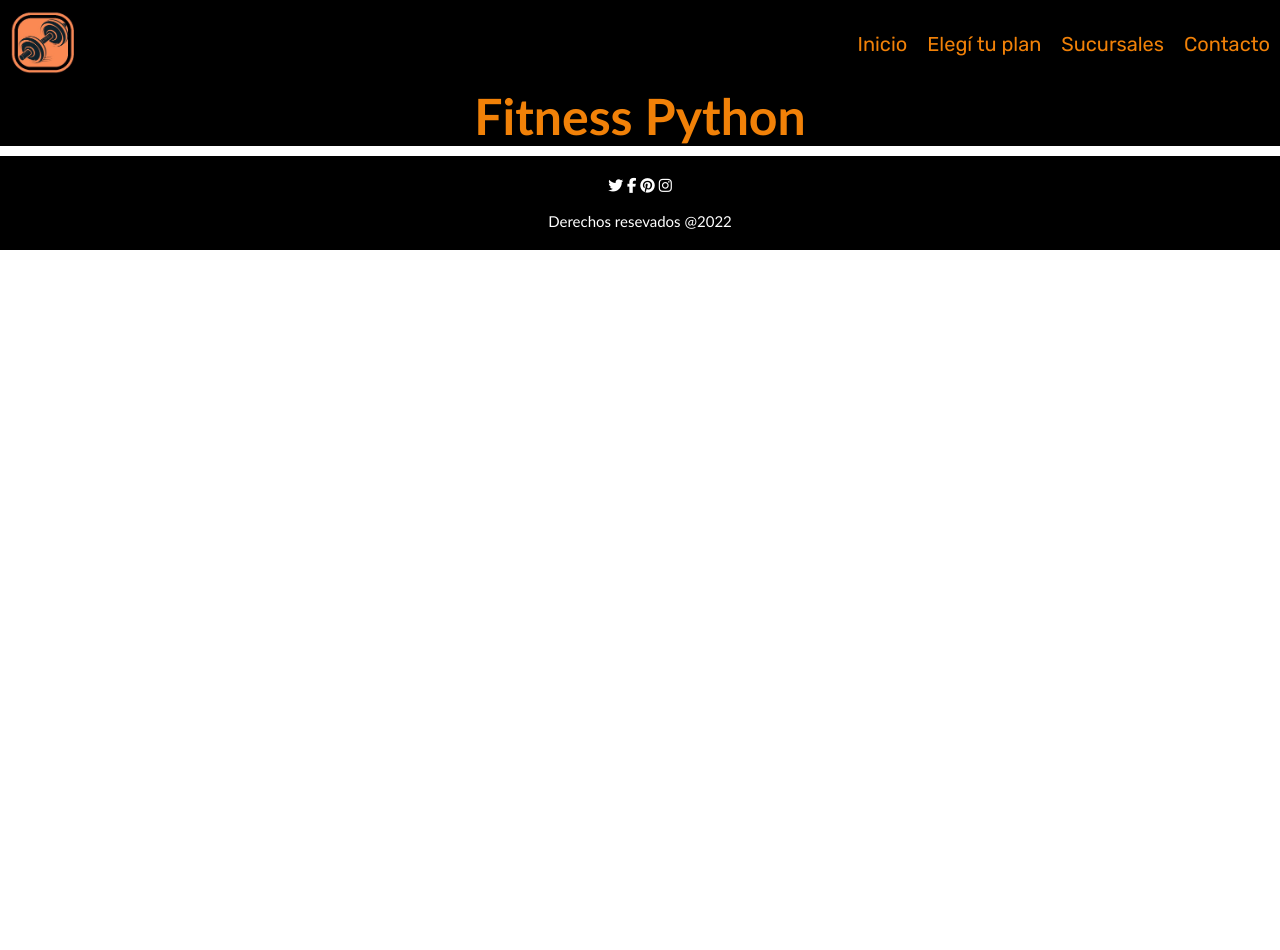
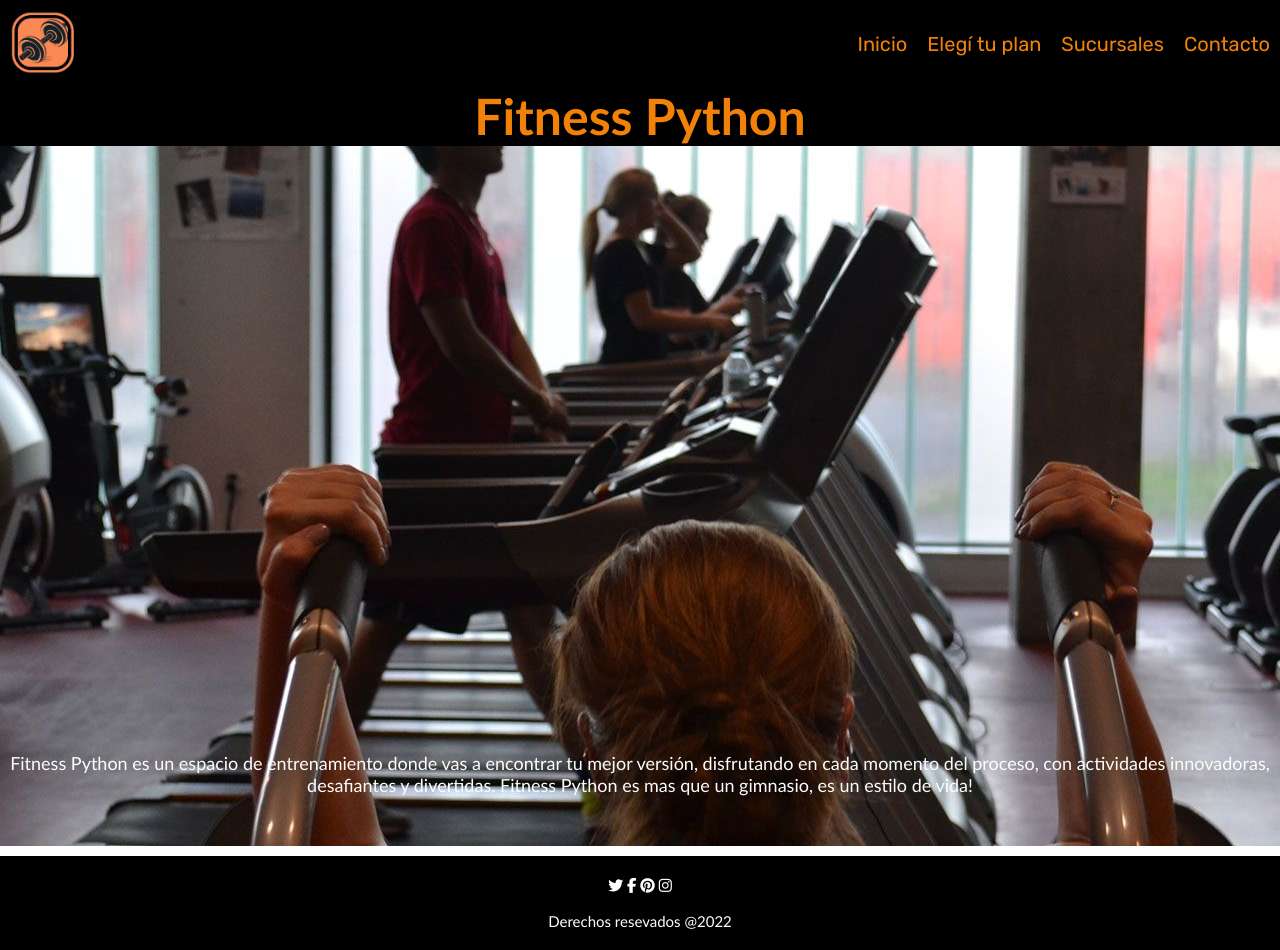
Before and after one commit to FranciscoAre151/Fitness-Python, a plain HTML site: page Proyecto final/index.html in a window 1280 px wide. Before the commit the page ends 800 px from the top, so only its background shows below. Drawn offline with nearby package versions, Linux system fonts and the light colour scheme.

Commit message:
Pagina de inicio

```diff
--- a/Proyecto final/Styles.css
+++ b/Proyecto final/Styles.css
@@ -57,19 +57,28 @@ ul>li{
 
 
 .section-inicio{
-    display: grid;
-    grid-template-rows: repeat(2,0.5fr);
-    justify-items: center;
+    width: 100%;
+  height: 700px;
+    background: url(./img/gym.jpg) no-repeat center ;
+    background-color: #fff;
+    padding-bottom: 50px;
+    display: flex;
+    flex-direction: column;
+    justify-content:flex-end;
+    font-size: 18px;
+    color: rgb(253, 253, 253);
+    text-align: center;
+
 }
 
 .inicio-item{
-    background-color: #000000;
+    background-color: #f3e7e7;
     font-size: 3rem;
     color: #fff solid;
     text-transform: uppercase;
 }
 
-.inicio-item p{
+.inicio-item p{se
     font-size: 3rem;
     color: #fff solid;
     text-transform: uppercase;
--- a/Proyecto final/index.html
+++ b/Proyecto final/index.html
@@ -30,13 +30,13 @@
 
     <main id="main_inicio">
        <h1 class="animate__animated animate__backInDown" id="h1_inicio">Fitness Python</h1>
+
+
        <section class="section-inicio">
-          <!-- IDEA SBRE QUE PONER EN INICIO -->
-          <!-- <div class="inicio-item">  Aca me gustaria agregar alguna imagen </div>  -->
-          <!-- <div class="inicio-item"><p>Fitness Python es un espacio de entrenamiento donde vas a encontrar tu mejor versión, disfrutando
-                                      en cada momento del proceso, con actividades innovadoras, desafiantes y divertidas. Fitness Python es mas que un gimnasio, es un estilo de vida!
-                                    </p></div> -->
-       </section>
+        <div>
+         <p>Fitness Python es un espacio de entrenamiento donde vas a encontrar tu mejor versión, disfrutando en cada momento del proceso, con actividades innovadoras, desafiantes y divertidas. Fitness Python es mas que un gimnasio, es un estilo de vida!</p>
+        </div>
+        </section>
     </main>
 
     <footer>
```
Also changed, not shown: Proyecto final/img/Gym.jpg (added).
